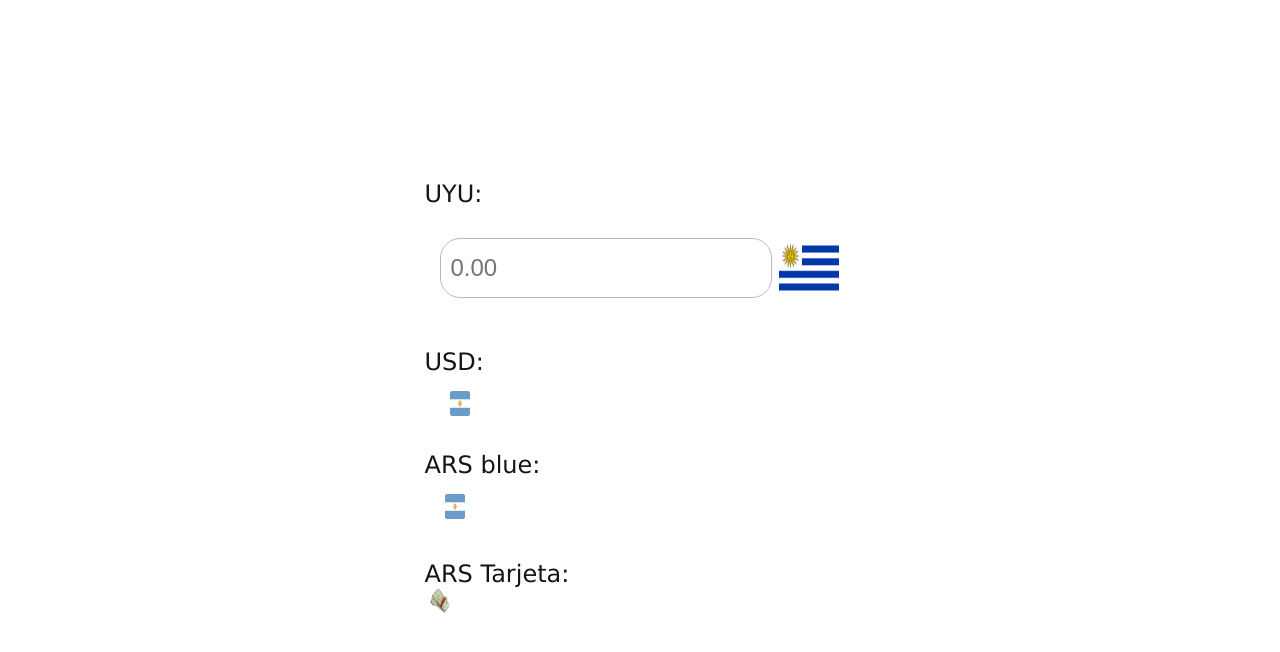
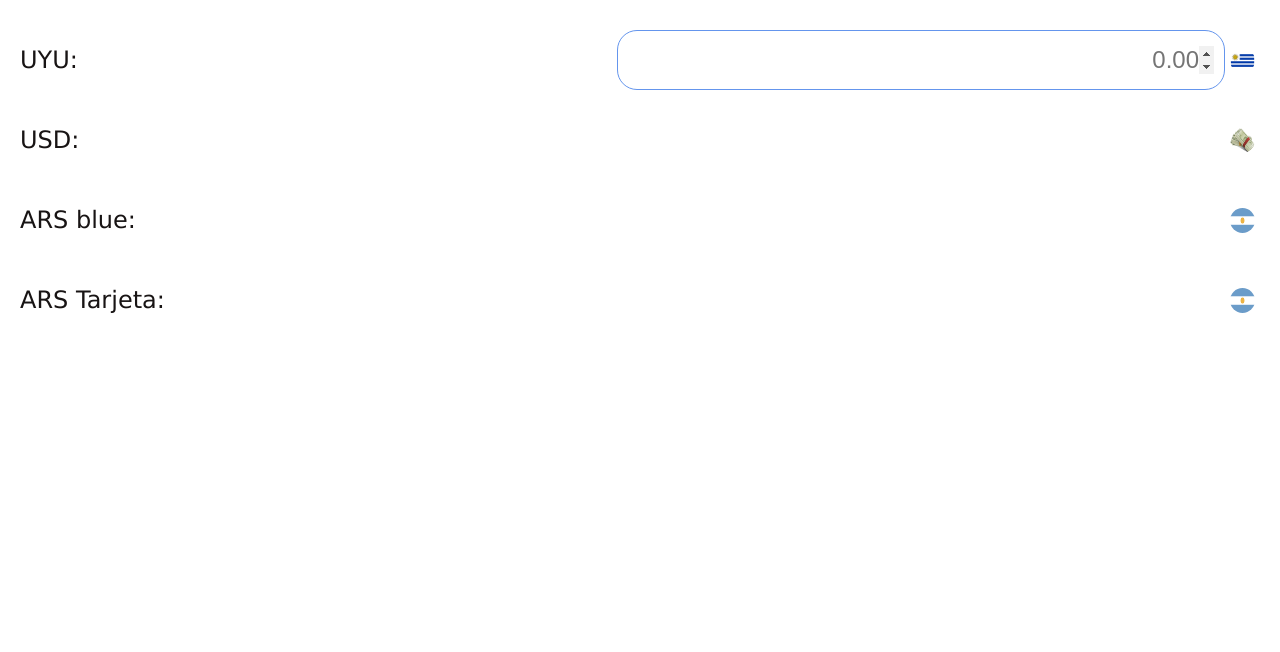
Before and after one commit to patriciomase/uyu-to-ars, a plain HTML site: page index.html in a window 1280 px wide. Drawn offline with Linux system fonts and the light colour scheme.

Commit message:
Fix styles

```diff
--- a/index.html
+++ b/index.html
@@ -8,46 +8,30 @@
   <title>Uyu to Ars Eli and Pato calculator</title>
 </head>
 <body >
-  <main class="container d-flex">
-    <div >
-      <div >
-        <span  class="span-uyu">UYU:</span>
+  <main class="container">
     <div class="row">
+      <span class="currency">UYU:</span>
       <input type="number" id="uyu" placeholder="0.00" />
-        <img src="./assets/uyu-flag.ico" alt="uruguay flag" class="icon">
-        </div>
+      <img src="./assets/uyu-flag.ico" alt="uruguay flag" class="flag icon" />
     </div>
 
-      <div>
-        <span>USD:</span>
     <div class="row">
-          <span id="usd" class="span-price"></span>
-          <img src="./assets/arg-cc.ico" alt="arg credit card" class="flag icon">
+      <span class="currency">USD:</span>
+      <span id="usd"></span>
+      <img src="./assets/dollars.ico" alt="dolares" class="flag icon" />
     </div>
 
+    <div class="row">
+      <span class="currency">ARS blue:</span>
+      <span id="ars-blue"></span>
+      <img src="./assets/arg-cc.ico" alt="arg credit card" class="flag icon" />
     </div>
 
-      <div >
-        <span>ARS blue:</span>
     <div class="row">
-          <span id="ars-blue">
-          <img src="./assets/arg-cc.ico" alt="arg credit card" class="flag icon">
-          </span>
+      <span class="currency">ARS Tarjeta:</span>
+      <span id="ars-cc"></span>
+      <img src="./assets/arg-cc.ico" alt="arg credit card" class="flag icon" />
     </div>
-
-      </div>
-
-      <div >
-        <span>ARS Tarjeta:</span>
-        <di class="row">
-          <span id="ars-cc"></span>
-          <img src="./assets/dollars.ico" alt="dolares" class="flag icon">
-        </div>
-
-      </div>
-    </div>
-
-
   </main>
 
   <script>
@@ -59,11 +43,8 @@
     const arsCcUsd = 187;
     const arsBlueUsd = 210;
 
-    uyu.addEventListener('keyup', function(e) {
-      const uyuVal = e.target.value;
-
-      console.log(uyuVal);
-      const valueInUsd = parseInt(uyuVal) / uruUsd;
+    function updateEverything (uyuVal) {
+      const valueInUsd = (parseInt(uyuVal) || 0) / uruUsd;
       usd.innerText = valueInUsd.toFixed(2);
 
       const valueInArsCc = valueInUsd * arsCcUsd;
@@ -71,7 +52,13 @@
 
       const valueInArsBlue = valueInUsd * arsBlueUsd;
       arsBlue.innerText = valueInArsBlue.toFixed(2);
+    }
 
+    uyu.focus();
+    uyu.select();
+
+    uyu.addEventListener('keyup', function(e) {
+    updateEverything(e.target.value);
     })
 
   </script>
--- a/styles.css
+++ b/styles.css
@@ -4,22 +4,17 @@
     box-sizing: border-box;
 }
 
-.container{
-    padding: 150px 20px;
+.container {
+    padding: 20px;
     max-width: 100%;
     height: 100%;
     display: flex;
     justify-content: center;
     align-items: center;
-}
-
-div{
-    margin: 10px;
-    padding: 5px 5px 5px;
+    flex-direction: column;
 }
 
 input{
-
   font-size: 1.5em;
   margin:15px 0;
   font-weight: 300;
@@ -29,14 +24,13 @@ input{
 	border:1px solid #bbb;
 	border-radius:20px;
 	display:inline-block;
-	-webkit-box-sizing:border-box;
-	   -moz-box-sizing:border-box;
   box-sizing:border-box;
     -webkit-transition:0.2s ease all;
 	   -moz-transition:0.2s ease all;
 	    -ms-transition:0.2s ease all;
 	     -o-transition:0.2s ease all;
 	        transition:0.2s ease all;
+  text-align: right;
 }
 
 input[type=number]:focus {
@@ -49,23 +43,21 @@ span{
   font-family:'Lucida Sans', 'Lucida Sans Regular', 'Lucida Grande', 'Lucida Sans Unicode', Geneva, Verdana, sans-serif;
 }
 
-.span-price{
-    margin-left: 5px;
-    color: rgb(46, 45, 45);
+.row {
+  display: flex;
+  align-items: center;
+  height: 80px;
+  width: 100%;
+  justify-content: space-between;
 }
 
-.row{
-    display: flex;
-    flex-direction: row;
+.flag {
+  width: 25px;
+  height: 25px;
+  border-radius: 50%;
+  margin: 5px;
 }
 
-.icon{
-
-    padding-left: 5px;
-
+.currency {
+  width: 100%;
 }
-
-.flag{
-    width: 25px;
-    height: 25px;
-}
```
Lines whose indentation alone changed are shown as unchanged.
